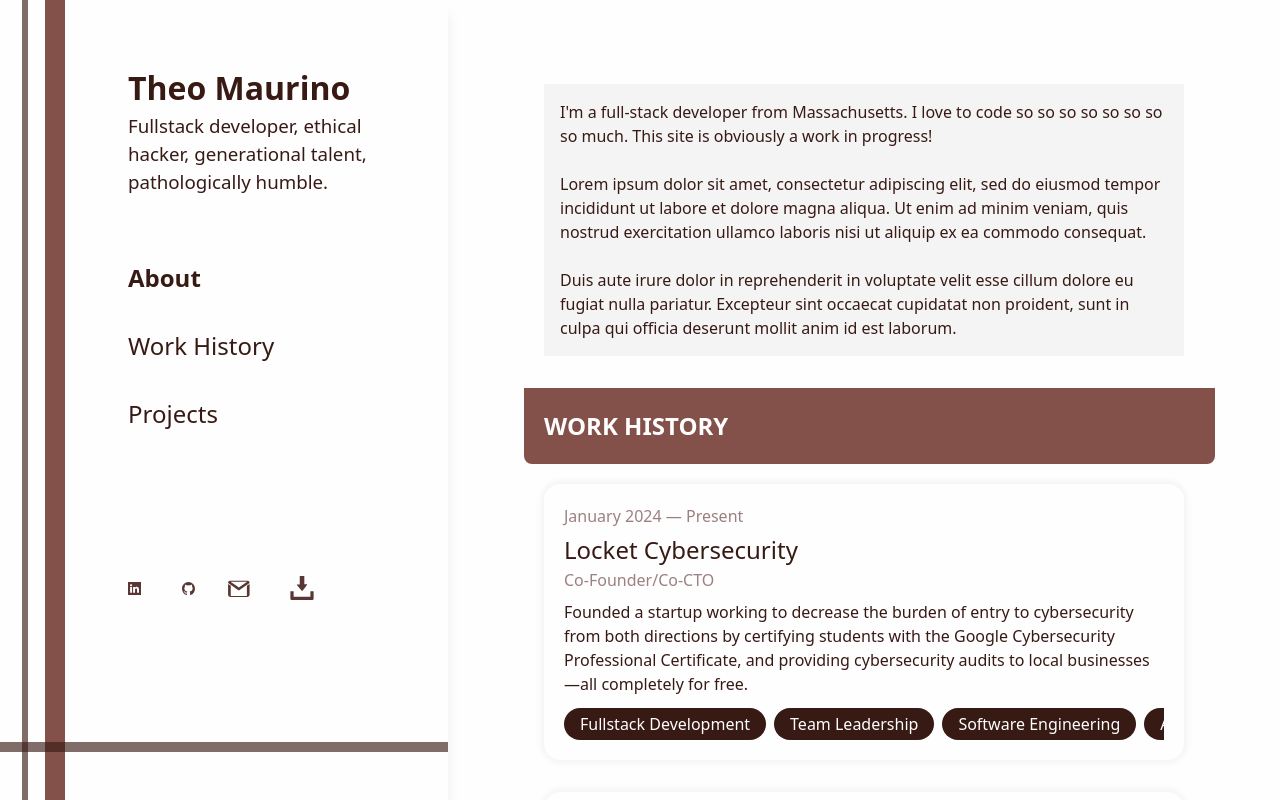
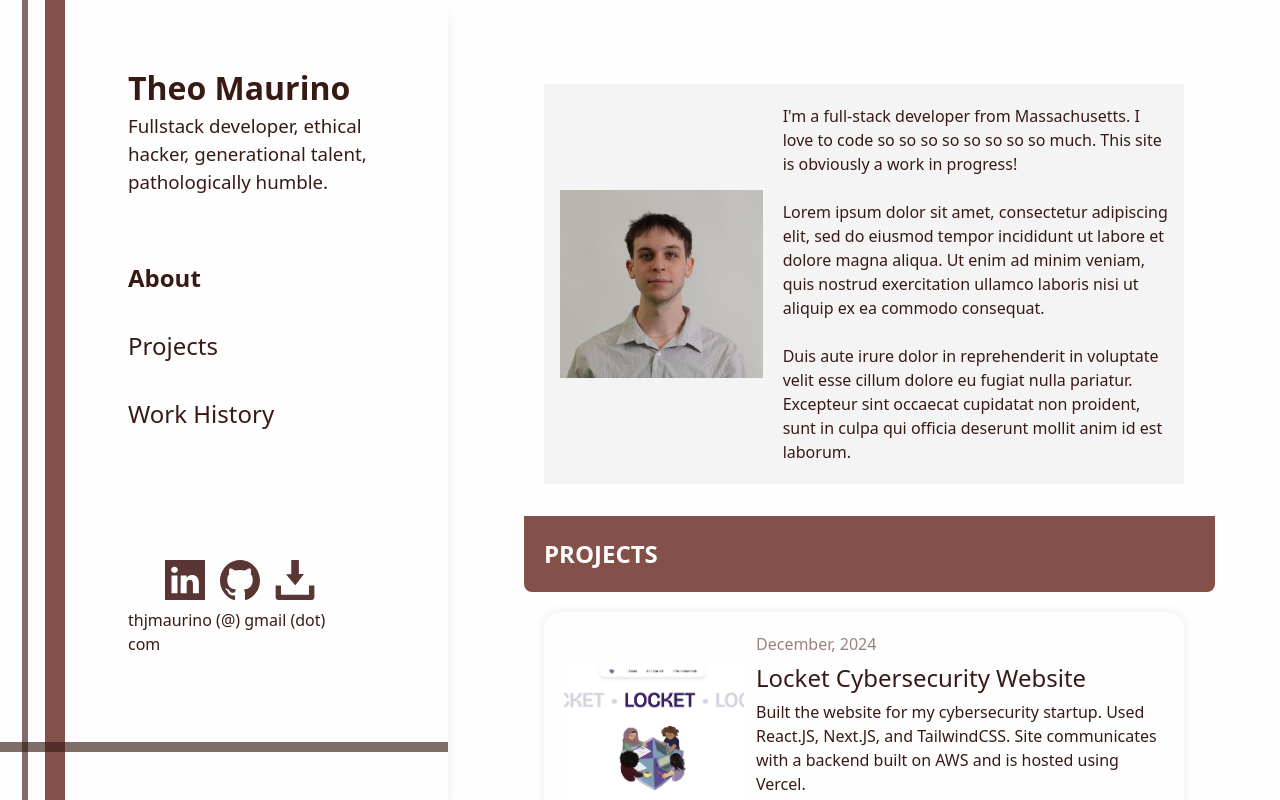
Before and after one commit to m4ur1n0/theo-maurino-portfolio, a Next.js app: page / in a window 1280 px wide. Built offline with nearby package versions, Linux system fonts and the light colour scheme.

Commit message:
idk switched some sh*t up

```diff
--- a/src/components/NavBar.js
+++ b/src/components/NavBar.js
@@ -1,24 +1,5 @@
 // import {resume} from '../files/resume.pdf'
 export default function NavBar({selected, setSelected}) {
-
-  const onButtonClick = () => {
-
-    // using Java Script method to get PDF file
-    fetch(".. /files/resume.pdf").then((response) => {
-        response.blob().then((blob) => {
-
-            // Creating new object of PDF file
-            const fileURL =
-                window.URL.createObjectURL(blob);
-
-            // Setting various property values
-            let alink = document.createElement("a");
-            alink.href = fileURL;
-            alink.download = "theo_maurino_resume.pdf";
-            alink.click();
-        });
-    });
-  };
 
   const options = [
     {
@@ -26,20 +7,23 @@ export default function NavBar({selected, setSelected}) {
       id : "about"
     },
     {
+      title : "Projects",
+      id : "projects"
+    },
+    {
       title : "Work History",
       id : "work-history"
     },
-    {
-      title : "Projects",
-      id : "projects"
-    },
+
 
   ]
 
   const navigateToSection = (section) => {
 
+    console.log(`scrolling to ${section}`)
     const element = document.getElementById(section);
     element.scrollIntoView({behavior : "smooth"});
+
     // setSelected(section);
 
 
@@ -67,6 +51,7 @@ export default function NavBar({selected, setSelected}) {
               <h2
                 key={idx}
                 className={`cursor-pointer         ${selected===link.id ? 'font-bold' : ''}`}
+
                 onClick={() => navigateToSection(link.id)}
               >
                 {link.title}
@@ -76,27 +61,26 @@ export default function NavBar({selected, setSelected}) {
 
         </div>
 
-        <div className="socials-links flex justify-between items-center mt-36 w-3/4">
+        <div className="links-section flex flex-col items-center w-4/5 mt-32">
+          <div className="socials-links flex justify-between w-2/3 ">
             <a className="" href='https://www.linkedin.com/in/theo-maurino-829929239/' target='_blank'>
-            <img className="w-1/4 color-text_color" src='/vectors/linkedin.svg' />
+              <img className="max-w-[40px] color-text_color" src='/vectors/linkedin.svg' />
             </a>
 
             <a className="" href='https://www.github.com/m4ur1n0/' target='_blank'>
-            <img className="w-1/4" src='/vectors/github.svg' />
-          </a>
-
-          <a className="" href='https://mailto:thjmaurino@gmail.com' target='_blank'>
-            <img className="scale-[3.2]" src='/vectors/gmail.svg' />
+              <img className="max-w-[40px]" src='/vectors/github.svg' />
             </a>
 
             {/* <a className="" href={resume} download={'theo_maurino_resume'} target='_blank'>
-            <img className="w-1/3" src='/download/gmail.svg' />
+              <img className="max-w-[40px]" src='/download/gmail.svg' />
             </a> */}
 
 
             <a href={"/files/resume.pdf"} download="theo_maurino">
-            <img className="w-1/4 mx-12  " src='/vectors/download.svg' />
+              <img className="max-w-[40px]  " src='/vectors/download.svg' />
             </a>
+          </div>
+          <p className="email-address mt-2">thjmaurino (@) gmail (dot) com</p>
         </div>
 
       </div>
--- a/src/pages/index.js
+++ b/src/pages/index.js
@@ -10,23 +10,24 @@ export default function Home() {
   const workRef = useRef(null);
   const projectRef = useRef(null);
 
-  const handleScroll = (event) => {
-    const container = event.target; // The scrollable container
+  const handleScroll = () => {
     if (workRef.current && projectRef.current) {
       const workRect = workRef.current.getBoundingClientRect();
       const projectRect = projectRef.current.getBoundingClientRect();
-      const containerTop = container.getBoundingClientRect().top; // Top of the scrollable container
 
-      console.log('workRect.top:', workRect.top, 'projectRect.top:', projectRect.top);
 
-      if (projectRect.top - containerTop <= 0) {
-        console.log('Switching to: projects');
+      // console.log('workRect.top:', workRect.top, 'projectRect.top:', projectRect.top);
+
+      if (workRect.top <= 0 ) {
+        console.log('Switching to: work');
+        setCurrentSection('work-history');
+
+      } else if (projectRect.top <= 0) {
+        // console.log('Switching to: projects');
         setCurrentSection('projects');
-      } else if (workRect.top - containerTop <= 0) {
-        console.log('Switching to: work-history');
-        setCurrentSection('work-history');
+
       } else {
-        console.log('Switching to: about');
+        // console.log('Switching to: about');
         setCurrentSection('about');
       }
     }
@@ -101,8 +102,9 @@ export default function Home() {
       date : "January, 2025",
       skills : ["Algorithms", "Data Structures", "Pathfinding Algorithms", "Sorting Algorithms", "JavaScript", "React.JS", "Frontend Engineering", "Optimization"],
       image_name : "algorithm-visualizer.png",
-      url : "https://algorithm-visualizers-three.vercel.app/pathfinding"
-    }
+      url : "https://algorithm-visualizers-three.vercel.app/"
+    },
+
   ]
 
   const coursework = [
@@ -129,9 +131,10 @@ export default function Home() {
 
       {/* Content container */}
       <div className="actual-index-page w-[65%]  overflow-y-auto   py-10 px-24" onScroll={handleScroll}>
+
         <div className='about-top-locator h-1' id="about" />
-
-        <div className='about-section p-4 bg-shadow_color rounded-sm mt-10 mb-5' >
+        <div className='about-section px-4 py-5 bg-shadow_color rounded-sm mt-10 mb-5 flex justify-between gap-5 max-h-[400px] items-center object-contain overflow-hidden' >
+          <img src='/images/theo-headshot.jpg' className='h-full w-1/3' />
           <p>
             I'm a full-stack developer from Massachusetts. I love to code so so so so so so so so much. This site is obviously a work in progress!
             <br/>
@@ -144,8 +147,28 @@ export default function Home() {
         </div>
 
 
-        <div className='about-top-locator h-1' id="work" ref={workRef} />
-        <div className='work-history-section'  >
+        {/* PROJECTS SECTION */}
+        <div className='projects-section-delineator w-full h-1' ref={projectRef}/>
+        <div className='projects-section' id="projects">
+          <SectionHeader>
+            <h2 className='font-bold text-white'>PROJECTS</h2>
+          </SectionHeader>
+
+          <div className='flex flex-col gap-2 w-full'>
+            {
+              projects.map((entry, idx) => (
+                <div key={idx} className=''>
+                  <Project {...entry} />
+                </div>
+              ))
+            }
+          </div>
+        </div>
+
+
+        {/* WORK HISTORY SECTION */}
+        <div className='projects-section-delineator w-full h-1 ' id="work-history" ref={workRef}/>
+        <div className='work-history-section ' >
           <SectionHeader>
             <h2 className='font-bold text-white'>WORK HISTORY</h2>
           </SectionHeader>
@@ -160,22 +183,6 @@ export default function Home() {
 
           </div>
         </div>
-
-        <div className='projects-section' id="projects" ref={projectRef}>
-          <SectionHeader>
-            <h2 className='font-bold text-white'>PROJECTS</h2>
-          </SectionHeader>
-
-          <div className='flex flex-col gap-2 w-full'>
-            {
-              projects.map((entry, idx) => (
-                <div key={idx} className=''>
-                  <Project {...entry} />
-                </div>
-              ))
-            }
-          </div>
-        </div>
       </div>
     </div>
   );
--- a/src/styles/globals.css
+++ b/src/styles/globals.css
@@ -37,8 +37,8 @@
 
   --black : #171717;
   --white : #fefefe;
-  /* --selection : #ce7a9a; */
-  --selection : #94b68c;
+  --selection : #ce7a9a;
+  /* --selection : #94b68c; */
 }
 
 
```
Also changed, not shown: public/images/theo-headshot.jpg (added). Lines whose indentation alone changed are shown as unchanged.
